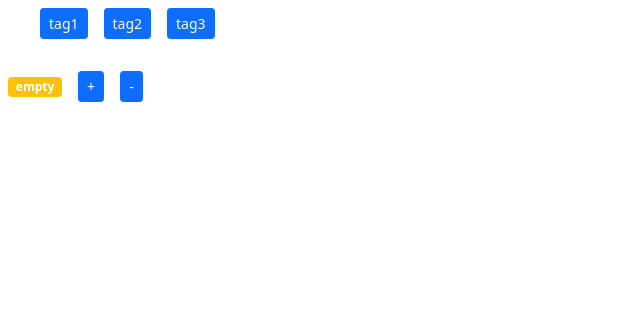
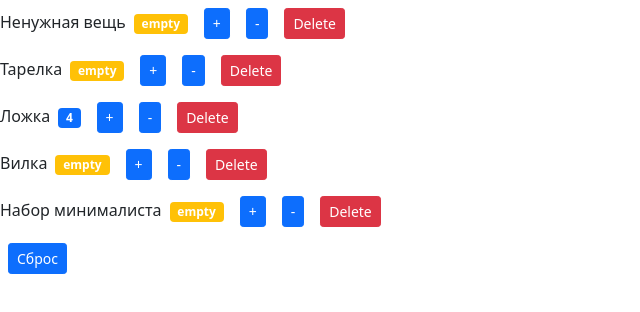
Before and after one commit to flayer1306/react-app, a React (Create React App) app: page / in a window 1280 px wide. Shown: the top 312 px of the page, without its empty margins (0-640 px from the left). Built offline with nearby package versions, Linux system fonts and the light colour scheme.

Commit message:
add handleDecrement & handleIncrement

```diff
--- a/src/app.jsx
+++ b/src/app.jsx
@@ -1,10 +1,9 @@
 import React from 'react';
-import Counter from './components/counter';
-
+import CountersList from './components/countersList';
 const App = () => {
     return (
         <>
-            <Counter/>
+            <CountersList/>
         </>
     );
 };
--- a/src/components/counter.jsx
+++ b/src/components/counter.jsx
@@ -1,57 +1,37 @@
-import React, { useState } from 'react';
+import React from 'react';
 
 
-const Counter = () => {
-    const [ count, setCount ] = useState(0)
-    const formatCount = () => {
-        return count === 0 ? 'empty' : count;
+const Counter = (props) => {
+    const {value} = props
+    const formatValue = () => {
+        return value === 0 ? 'empty' : value;
     }
 
     const getBadgeClasses = () => {
         let classes = 'badge m-2 ';
-        classes += count === 0 ? 'bg-warning' : 'bg-primary';
+        classes += value === 0 ? 'bg-warning' : 'bg-primary';
         return classes
     };
 
-    const handleIncrement = () => {
-        setCount((prevState) => prevState + 1);
-    };
-    const handleDecrement = () => {
-        setCount((prevState) => prevState - 1)
-    };
-
-    const [ tags, setTags ] = useState([ 'tag1', 'tag2', 'tag3' ]);
-    const handleChangeTag = (id) => {
-        setTags(prevState => prevState.filter(item => item !== id));
-    };
-
-    const renderTags = () => {
-        return tags.length !== 0 ?
-            tags.map((tag) => (
-                <li key={tag} className='btn btn-primary btn-sm m-2'
-                    onClick={() => handleChangeTag(tag)}>
-                    {tag}
-                </li>
-            )) : 'No tags';
-    };
-
     return (
-        <>
-            <ul>
-                {renderTags()}
-            </ul>
+        <div>
+            <span>{props.name}</span>
             <span className={getBadgeClasses()}>
-                {formatCount()}
+                {formatValue()}
             </span>
             <button className='btn btn-primary btn-sm m-2'
-                    onClick={handleIncrement}>
+                    onClick={()=> props.onIncrement(props.id)}>
                 +
             </button>
             <button className='btn btn-primary btn-sm m-2'
-                    onClick={handleDecrement}>
+                    onClick={()=> props.onDecrement(props.id)}>
                 -
             </button>
-        </>
+            <button className='btn btn-danger m-2 btn-sm'
+                    onClick={()=>props.onDelete(props.id)}>
+                Delete
+            </button>
+        </div>
     );
 }
 
--- /dev/null
+++ b/src/components/countersList.jsx
@@ -0,0 +1,85 @@
+import React, { useState } from 'react';
+import Counter from './counter';
+
+
+const CountersList = () => {
+    const initialState = [
+        { id: 0, value: 0, name: 'Ненужная вещь' },
+        { id: 1, value: 0, name: 'Тарелка' },
+        { id: 2, value: 4, name: 'Ложка' },
+        { id: 3, value: 0, name: 'Вилка' },
+        { id: 4, value: 0, name: 'Набор минималиста' },
+    ];
+
+    const [ counters, setCounters ] = useState(initialState);
+
+    const handleDelete = (id) => {
+        // setCounters((prevState) =>prevState.filter((count) => count.id !== id))
+        const newCounters = counters.filter((count) => count.id !== id);
+        setCounters(newCounters);
+    };
+    const handleReset = () => {
+        setCounters(initialState);
+    };
+    const handleIncrement = (id) => {
+        const incValue = counters.map((count) => {
+            let newObj;
+            if (count.id === id) {
+                newObj = {
+                    id: count.id,
+                    value: count.value + 1,
+                    name: count.name
+                };
+            } else {
+                newObj = {
+                    id: count.id,
+                    value: count.value,
+                    name: count.name
+                };
+            }
+            return newObj;
+        });
+        setCounters(incValue);
+    };
+
+    const handleDecrement = (id) => {
+        const decValue = counters.map((count) => {
+            let newObj;
+            if (count.id === id) {
+                newObj = {
+                    id: count.id,
+                    value: count.value - 1,
+                    name: count.name
+                };
+            } else {
+                newObj = {
+                    id: count.id,
+                    value: count.value,
+                    name: count.name
+                };
+            }
+            return newObj;
+        });
+        setCounters(decValue);
+    };
+    return (
+
+        <>
+            {counters.map((count) =>
+                <Counter
+                    key={count.id}
+                    {...count}
+                    onDelete={handleDelete}
+                    onIncrement={handleIncrement}
+                    onDecrement={handleDecrement}
+                />
+            )}
+            <button className="btn btn-primary btn-sm m-2"
+                    onClick={handleReset}
+            >
+                Сброс
+            </button>
+        </>
+    )
+}
+export default CountersList;
--- a/src/index.js
+++ b/src/index.js
@@ -1,8 +1,15 @@
 import React from 'react';
-import reactDom from 'react-dom';
+import ReactDOM from 'react-dom/client';
 import 'bootstrap/dist/css/bootstrap.css'
+// import reportWebVitals from './reportWebVitals';
 import App from './app';
 
 
+const root = ReactDOM.createRoot(document.getElementById('root'));
+root.render(
+    <App/>
+);
 
-reactDom.render(<App/>, document.querySelector('#root'));
+// reportWebVitals();
+
+// reactDom.render(<App/>, document.querySelector('#root'));
```
